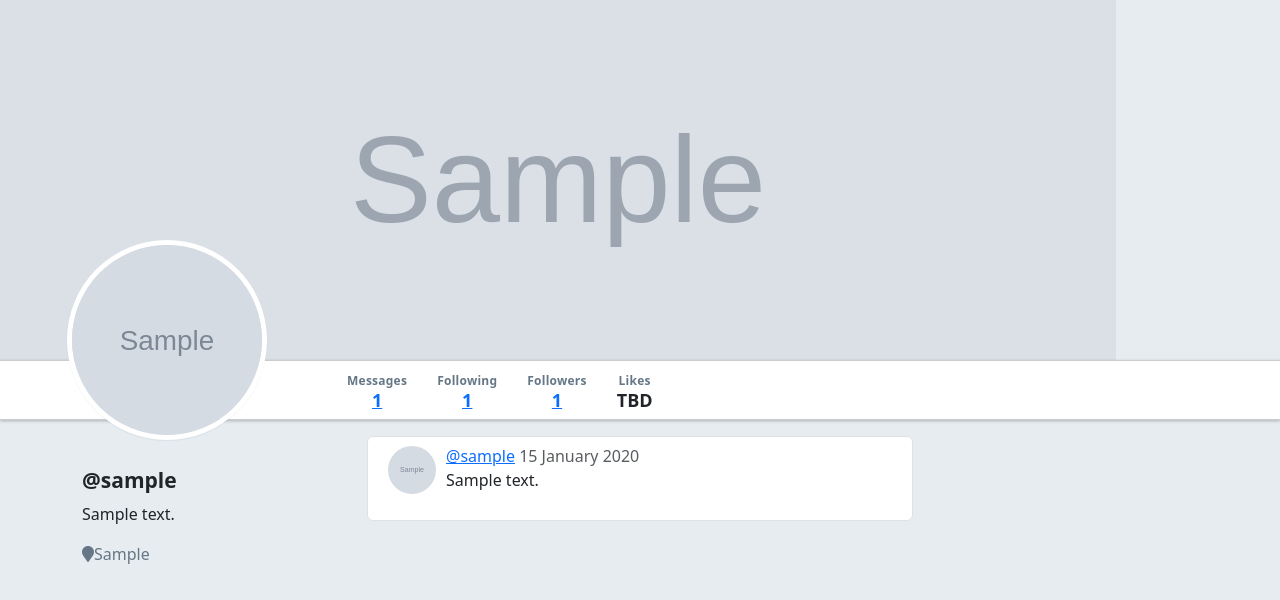
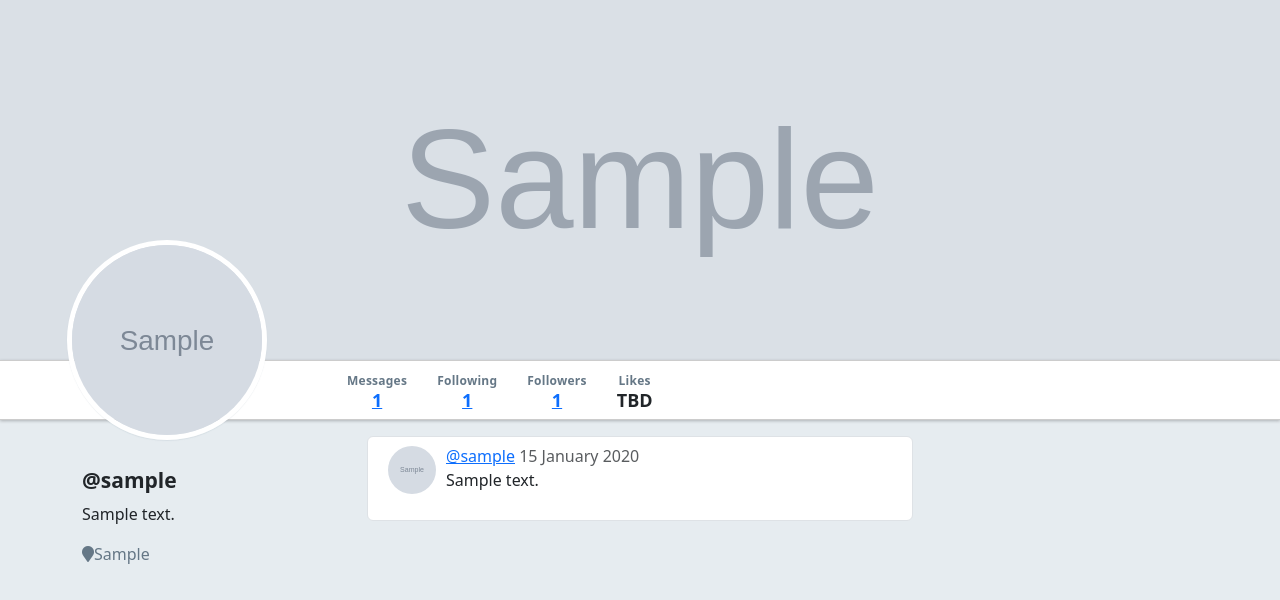
Before and after one commit to jonjones320/Warbler, a Flask app: page /users/1 in a window 1280 px wide. Shown: the part 46-646 px from the top of the page. Run offline with Flask 2, Linux system fonts and the light colour scheme; tables that the repository leaves empty hold one stand-in row (values such as "Sample post"); grey boxes marked "Sample" are stand-in pictures; some libraries are stand-ins or nearby versions.

Commit message:
header pic added on profile view

```diff
--- a/templates/users/detail.html
+++ b/templates/users/detail.html
@@ -3,7 +3,7 @@
 {% block content %}
 
 
-  <img src="{{ user.header_image_url }}" alt="Image for {{ user.username }}" id="warbler-hero" class="full-width img-fluid center">
+  <img src="{{ user.header_image_url }}" alt="Image for {{ user.username }}" id="warbler-hero" class="full-width">
 
 <img src="{{ user.image_url }}" alt="Image for {{ user.username }}" id="profile-avatar">
 <div class="row full-width">
--- a/templates/users/index.html
+++ b/templates/users/index.html
@@ -36,7 +36,7 @@
                     {% endif %}
 
                   </div>
-                  <p class="card-bio">BIO HERE</p>
+                  <p class="card-bio">{{ user.bio }}</p>
                 </div>
               </div>
             </div>
```
